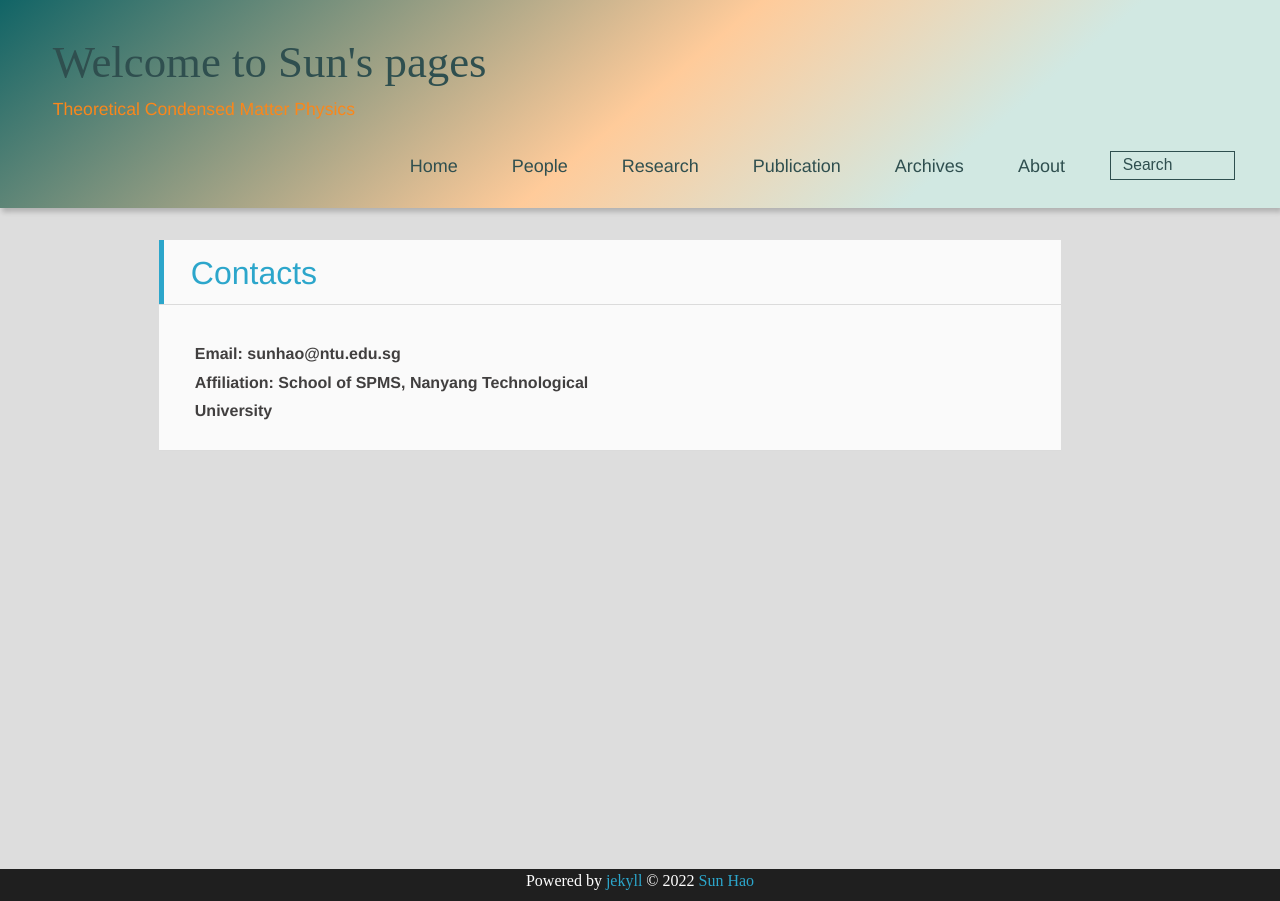
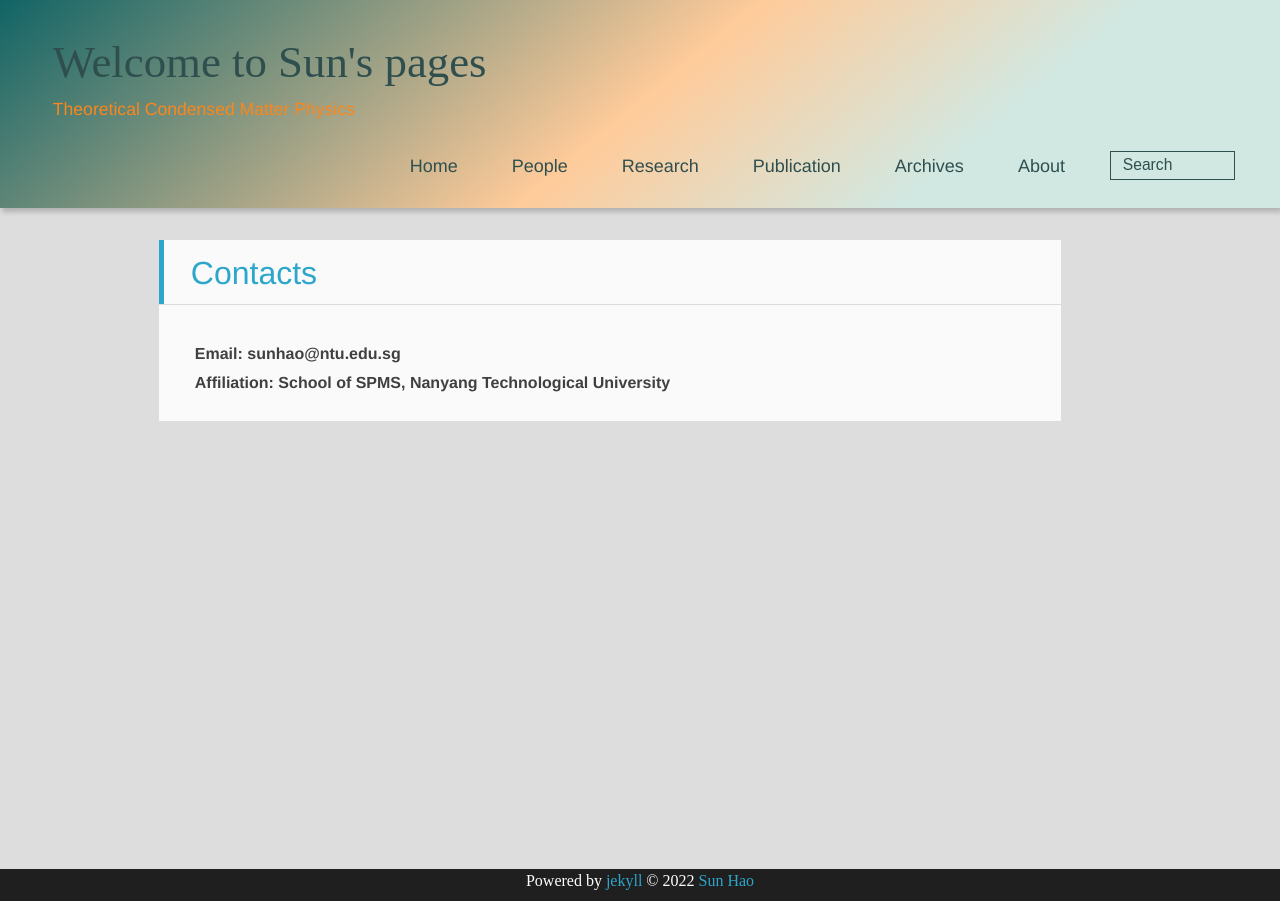
Before and after one commit to sunohao/sunhao_physics, a Jekyll site: the page built from about/index.html, in a window 1280 px wide. Built offline with Jekyll 4.4.1, drawn with Linux system fonts in a browser that asks for light colours; nearby versions of some CDN libraries; some web fonts are replaced.

Commit message:
Update index.html

```diff
--- a/about/index.html
+++ b/about/index.html
@@ -9,4 +9,4 @@ title: Contacts
     <!-- <div style="text-align: right;width: 50%;">sunhao@ntu.edu.sg</div> -->
 </div>
 
-<div style="width: 50%;"><b>Affiliation: School of SPMS, Nanyang Technological University</b></div>
+<div><b>Affiliation: School of SPMS, Nanyang Technological University</b></div>
```
